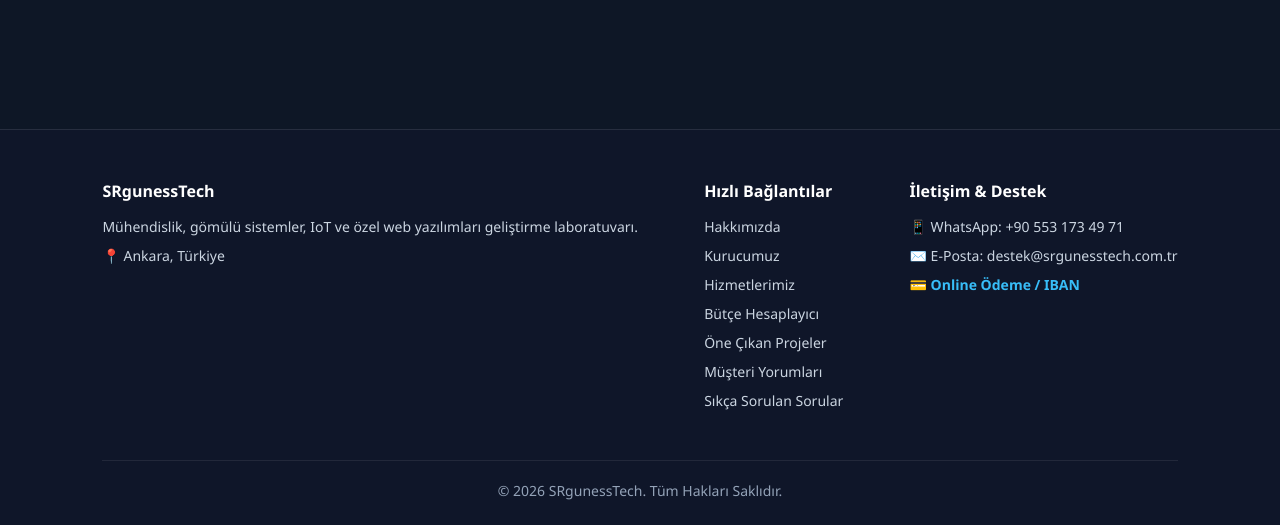
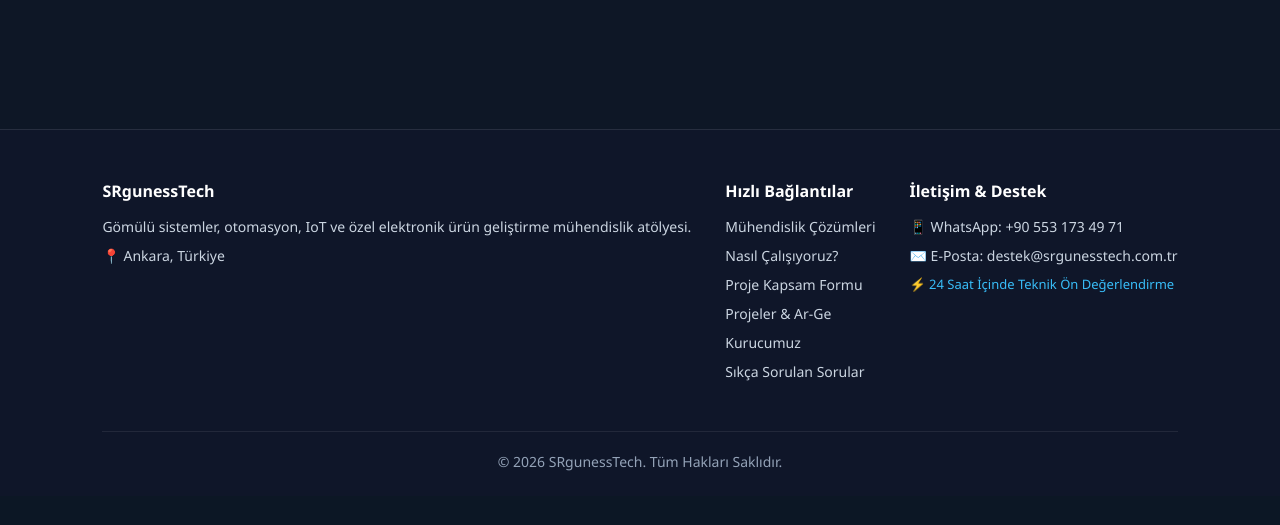
Before and after one commit to srguness7-max/SRgunessTech, a Flask app: page / in a window 1280 px wide. Shown: the part 4000-4525 px from the top of the page. After the commit the page ends 4471 px from the top, so only its background shows below. Run offline with Flask 3, Linux system fonts and the light colour scheme.

Commit message:
Update base.html

```diff
--- a/templates/base.html
+++ b/templates/base.html
@@ -21,7 +21,7 @@
       "name": "SRgunessTech",
       "url": "https://srgunesstech.com.tr",
       "logo": "https://srgunesstech.com.tr/static/logo2.png",
-      "description": "SRgunessTech; gömülü sistemler, otonom İHA yer istasyonu yazılımları, SolidWorks 3D tasarım ve özel web platformları geliştiren teknoloji ve ar-ge atölyesidir.",
+      "description": "SRgunessTech; gömülü sistemler, IoT, otomasyon ve özel elektronik ürün geliştirme mühendislik atölyesidir.",
       "founder": {
         "@type": "Person",
         "name": "Seyyid Ramazan Güneş",
@@ -33,7 +33,7 @@
     }
     </script>
 
-    <title>SRgunessTech | Geleceğin Teknolojisi</title>
+    <title>SRgunessTech | Gömülü Sistemler, Otomasyon & Ürün Geliştirme</title>
     <link rel="stylesheet" href="{{ url_for('static', filename='css/style.css') }}">
     <link rel="preconnect" href="https://fonts.googleapis.com">
     <link rel="preconnect" href="https://fonts.gstatic.com" crossorigin>
@@ -189,15 +170,12 @@
 
         <nav class="nav-links" id="navLinks">
             <a href="{{ url_for('index') }}" onclick="closeMobileMenu()">Ana Sayfa</a>
-            <a href="#about" onclick="closeMobileMenu()">Hakkımızda</a>
+            <a href="#solutions" onclick="closeMobileMenu()">Çözümler</a>
+            <a href="#process" onclick="closeMobileMenu()">Nasıl Çalışıyoruz?</a>
+            <a href="#portfolio" onclick="closeMobileMenu()">Projeler & Ar-Ge</a>
             <a href="#founder" onclick="closeMobileMenu()">Kurucumuz</a>
-            <a href="#services" onclick="closeMobileMenu()">Hizmetler</a>
-            <a href="#calculator" onclick="closeMobileMenu()">Bütçe Hesapla</a>
-            <a href="#portfolio" onclick="closeMobileMenu()">Portfolyo</a>
-            <a href="#testimonials" onclick="closeMobileMenu()">Yorumlar</a>
             <a href="#faq" onclick="closeMobileMenu()">SSS</a>
-            <a href="javascript:void(0)" onclick="closeMobileMenu(); openRequestModal();" class="btn-quote">Teklif Al</a>
-            <a href="javascript:void(0)" onclick="closeMobileMenu(); openPaymentModal();" class="nav-pay-btn">Ödeme Yap</a>
+            <a href="javascript:void(0)" onclick="closeMobileMenu(); openRequestModal();" class="btn-quote">Projeni Anlat ➔</a>
         </nav>
     </header>
 
@@ -215,24 +193,23 @@
         <div class="footer-content">
             <div class="footer-col">
                 <h4>SRgunessTech</h4>
-                <p>Mühendislik, gömülü sistemler, IoT ve özel web yazılımları geliştirme laboratuvarı.</p>
+                <p>Gömülü sistemler, otomasyon, IoT ve özel elektronik ürün geliştirme mühendislik atölyesi.</p>
                 <p>📍 Ankara, Türkiye</p>
             </div>
             <div class="footer-col">
                 <h4>Hızlı Bağlantılar</h4>
-                <a href="#about">Hakkımızda</a>
+                <a href="#solutions">Mühendislik Çözümleri</a>
+                <a href="#process">Nasıl Çalışıyoruz?</a>
+                <a href="#scope-form">Proje Kapsam Formu</a>
+                <a href="#portfolio">Projeler & Ar-Ge</a>
                 <a href="#founder">Kurucumuz</a>
-                <a href="#services">Hizmetlerimiz</a>
-                <a href="#calculator">Bütçe Hesaplayıcı</a>
-                <a href="#portfolio">Öne Çıkan Projeler</a>
-                <a href="#testimonials">Müşteri Yorumları</a>
                 <a href="#faq">Sıkça Sorulan Sorular</a>
             </div>
             <div class="footer-col">
                 <h4>İletişim & Destek</h4>
                 <p>📱 WhatsApp: +90 553 173 49 71</p>
                 <p>✉️ E-Posta: destek@srgunesstech.com.tr</p>
-                <a href="javascript:void(0)" onclick="openPaymentModal()" style="color: #38bdf8; font-weight: bold;">💳 Online Ödeme / IBAN</a>
+                <p style="color: #38bdf8; font-size: 13px; margin-top: 10px;">⚡ 24 Saat İçinde Teknik Ön Değerlendirme</p>
             </div>
         </div>
         <div style="border-top: 1px solid rgba(255, 255, 255, 0.08); padding-top: 20px;">
@@ -240,45 +217,35 @@
         </div>
     </footer>
 
+    <!-- PROJE ANLAT / TEKLİF AL MODALI -->
     <div id="requestModal" class="modal-overlay">
         <div class="modal-content">
             <span class="modal-close" onclick="closeRequestModal()">&times;</span>
-            <h3 style="color: #38bdf8; margin-bottom: 8px;">Proje Teklif Formu</h3>
-            <p style="font-size: 12px; color: #94a3b8; margin-bottom: 15px;">Projenizin detaylarını girin, doğrudan WhatsApp üzerinden detayları görüşelim.</p>
+            <h3 style="color: #38bdf8; margin-bottom: 8px;">Projenizi Anlatın</h3>
+            <p style="font-size: 12px; color: #94a3b8; margin-bottom: 15px;">Teknik gereksinimlerinizi iletin, 24 saat içinde ücretsiz mühendislik değerlendirmesi yapalım.</p>
             <form id="projectForm" onsubmit="submitToWhatsApp(event)">
                 <div class="form-group">
-                    <label>Adınız Soyadınız / Firma</label>
-                    <input type="text" id="reqName" required placeholder="Örn: Ahmet Yılmaz">
+                    <label>Adınız / Firma Adı</label>
+                    <input type="text" id="reqName" required placeholder="Örn: Ahmet Yılmaz / ABC Otomasyon">
                 </div>
                 <div class="form-group">
-                    <label>E-Posta veya Telefon</label>
-                    <input type="text" id="reqContact" required placeholder="Örn: ahmet@gmail.com / 05xx">
+                    <label>İletişim (Telefon / E-Posta)</label>
+                    <input type="text" id="reqContact" required placeholder="Örn: 05xx xxx xx xx">
                 </div>
                 <div class="form-group">
-                    <label>Tahmini Bütçeniz (TL)</label>
-                    <input type="text" id="reqBudget" placeholder="Örn: 5.000 TL">
+                    <label>Tahmini Proje Kapsamı</label>
+                    <select id="reqScope">
+                        <option value="Başlangıç / Prototipleme">Başlangıç / Prototip</option>
+                        <option value="Orta Seviye / IoT & Panel">Orta Seviye / IoT & Panel Entegrasyon</option>
+                        <option value="İleri Seviye / Özel Ürün Geliştirme">İleri Seviye / Özel Cihaz & Ürün</option>
+                    </select>
                 </div>
                 <div class="form-group">
-                    <label>Proje Detayları</label>
-                    <textarea id="reqDetails" rows="3" required placeholder="Projenizden kısaca bahsedin..."></textarea>
+                    <label>Proje Detayları & İhtiyaçlar</label>
+                    <textarea id="reqDetails" rows="3" required placeholder="ESP32, PCB, 3D Kasa, Web Panel vb. neye ihtiyacınız olduğunu kısaca açıklayın..."></textarea>
                 </div>
-                <button type="submit" class="btn-submit">WhatsApp İle Gönder</button>
+                <button type="submit" class="btn-submit">WhatsApp İle Teknik Görüşme Başlat</button>
             </form>
-        </div>
-    </div>
-
-    <!-- IBAN ÖDEME MODALI -->
-    <div id="paymentModal" class="modal-overlay">
-        <div class="modal-content">
-            <span class="modal-close" onclick="closePaymentModal()">&times;</span>
-            <h3 style="color: #38bdf8; margin-bottom: 8px;">SRgunessTech - Banka Bilgileri</h3>
-            <p style="font-size: 13px; color: #94a3b8;">Proje ödemelerinizi aşağıdaki IBAN adresine Havale/EFT ile gönderebilirsiniz.</p>
-            <div style="text-align: left; margin-top: 15px; font-size: 13px;"><strong>Alıcı Adı:</strong> Seyyid Ramazan Güneş</div>
-            <div class="iban-box">
-                <span id="ibanText">TR65 0006 2000 5330 0006 6289 70</span>
-                <button class="copy-btn" onclick="copyIBAN()">Kopyala</button>
-            </div>
-            <p style="font-size: 11px; color: #94a3b8;">* Açıklama kısmına <strong>Adınızı ve Proje Adınızı</strong> yazmayı unutmayınız.</p>
         </div>
     </div>
 
@@ -287,7 +254,7 @@
             <span class="modal-close" onclick="closeProjectModal()">&times;</span>
             <h3 id="projectTitle" style="color: #38bdf8; margin-bottom: 10px;"></h3>
             <p id="projectDescription" style="font-size: 13px; color: #cbd5e1; line-height: 1.6; text-align: left; margin: 15px 0;"></p>
-            <button class="copy-btn" style="width: 100%; padding: 12px; background: #38bdf8;" onclick="closeProjectModal(); openRequestModal();">Bu Projeden Teklif Al</button>
+            <button class="copy-btn" style="width: 100%; padding: 12px; background: #38bdf8; color: #0f172a; border: none; border-radius: 8px; font-weight: bold; cursor: pointer;" onclick="closeProjectModal(); openRequestModal();">Benzer Bir Proje İçin Görüşün</button>
         </div>
     </div>
 
@@ -301,8 +268,6 @@
 
         function openRequestModal() { document.getElementById('requestModal').style.display = 'flex'; }
         function closeRequestModal() { document.getElementById('requestModal').style.display = 'none'; }
-        function openPaymentModal() { document.getElementById('paymentModal').style.display = 'flex'; }
-        function closePaymentModal() { document.getElementById('paymentModal').style.display = 'none'; }
         function closeProjectModal() { document.getElementById('projectDetailModal').style.display = 'none'; }
 
         function openProjectDetail(title, desc) {
@@ -311,24 +276,18 @@
             document.getElementById('projectDetailModal').style.display = 'flex';
         }
 
-        function copyIBAN() {
-            var iban = document.getElementById('ibanText').innerText;
-            navigator.clipboard.writeText(iban);
-            alert('IBAN adresi panoya kopyalandı!');
-        }
-
         function submitToWhatsApp(e) {
             e.preventDefault();
             var phone = "905531734971";
             var name = document.getElementById('reqName').value;
             var contact = document.getElementById('reqContact').value;
-            var budget = document.getElementById('reqBudget').value || 'Belirtilmedi';
+            var scope = document.getElementById('reqScope').value;
             var details = document.getElementById('reqDetails').value;
 
-            var message = "*Yeni Proje Teklif Talebi*\n\n" +
+            var message = "*Yeni Mühendislik Proje Talebi*\n\n" +
                           "*Müşteri / Firma:* " + name + "\n" +
                           "*İletişim:* " + contact + "\n" +
-                          "*Tahmini Bütçe:* " + budget + "\n\n" +
+                          "*Tahmini Kapsam:* " + scope + "\n\n" +
                           "*Proje Detayları:*\n" + details;
 
             var waUrl = "https://wa.me/" + phone + "?text=" + encodeURIComponent(message);
```
Also changed, not shown: other parts of templates/base.html (+10 -29 lines).
